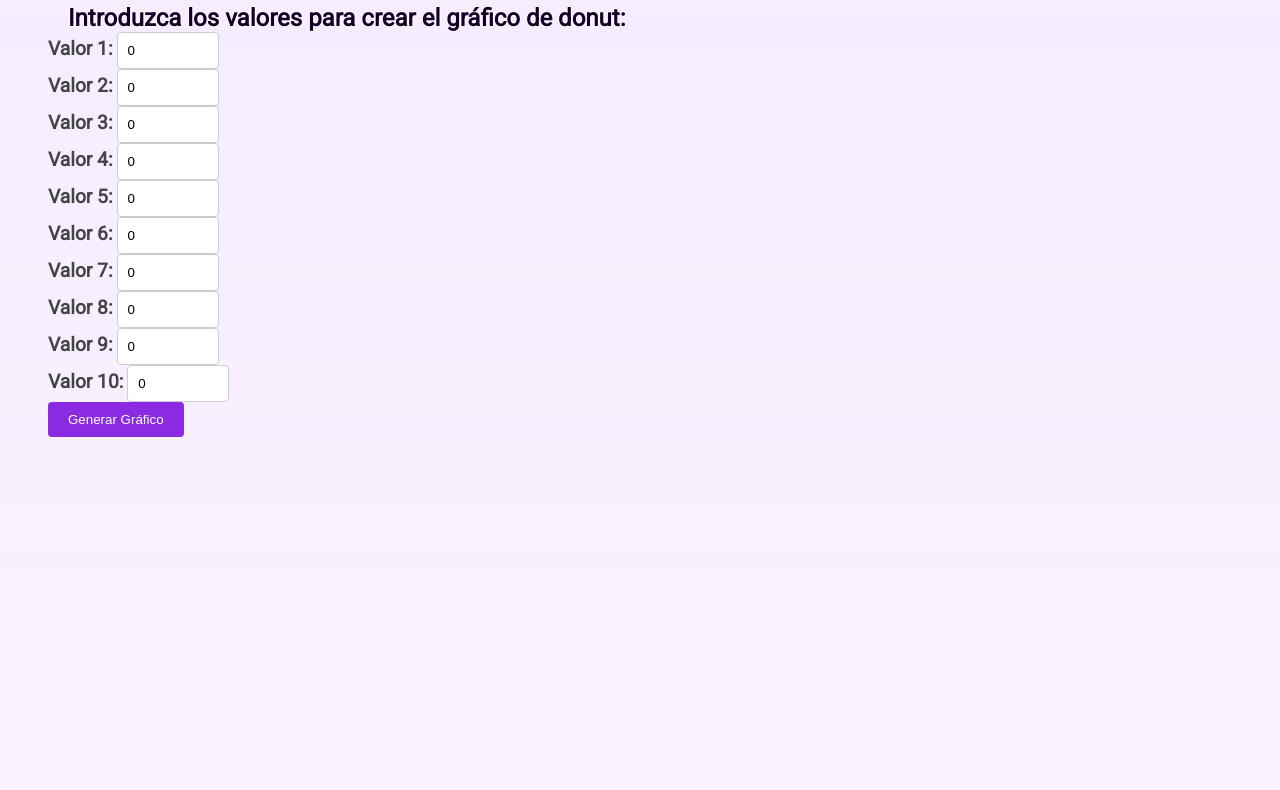
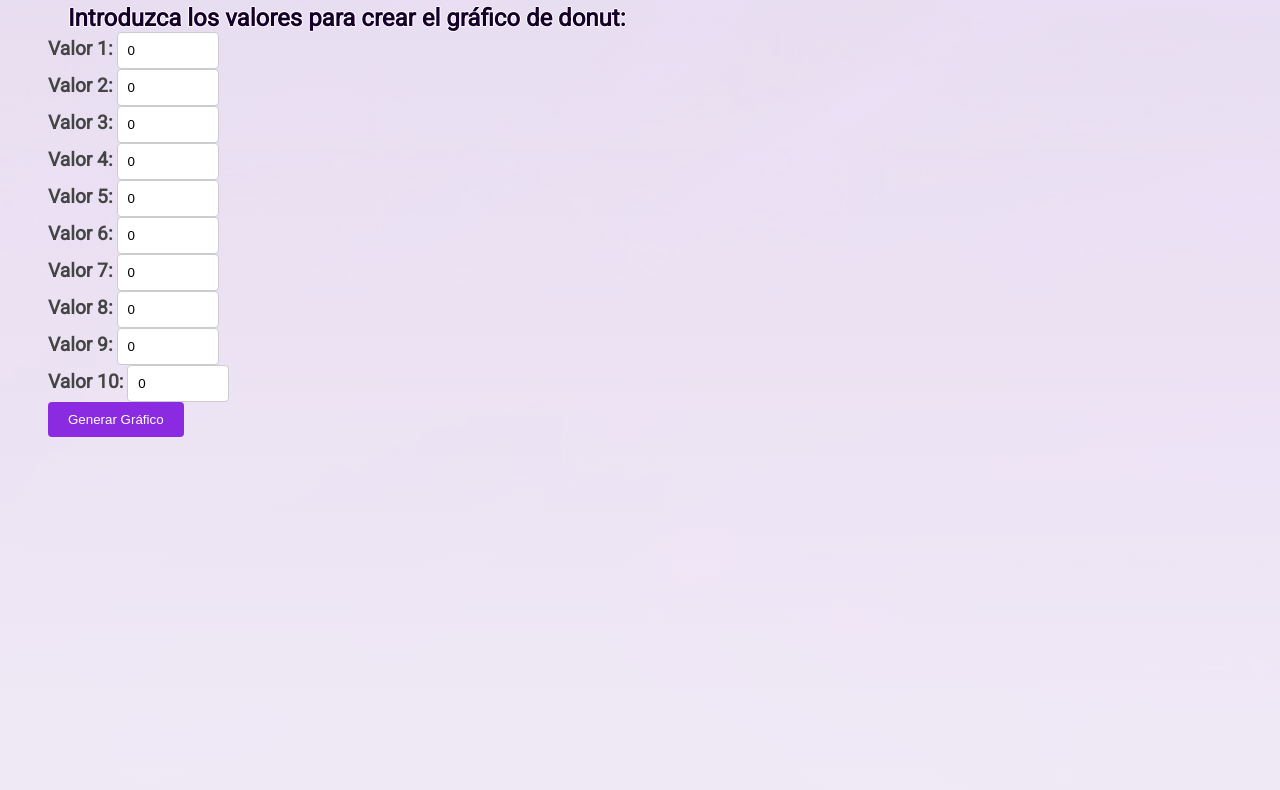
Before and after one commit to bryansantillan/Graficos-estadisticos-con-SVG, a plain HTML site: page graficos/grafico de donut/index.html in a window 1280 px wide. Shown: the part 322-1112 px from the top of the page. Drawn offline with nearby package versions, Linux system fonts and the light colour scheme; the site is published under a folder, as on GitHub Pages, so addresses that start at the root find nothing.

Commit message:
Update styleGraficos.css

```diff
--- a/graficos/styleGraficos.css
+++ b/graficos/styleGraficos.css
@@ -12,7 +12,7 @@ body {
   width: 100%;
   background-image: linear-gradient(0deg,
       rgb(255, 255, 255),
-      rgba(244, 232, 255, 0.923)), url("/media/Home.jpg");
+      rgba(244, 232, 255, 0.923)), url("../media/Home.jpg");
   color: white;
   background-size: cover;
 }
```
